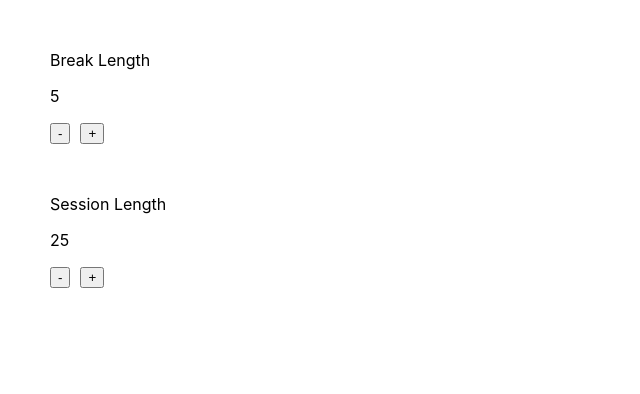
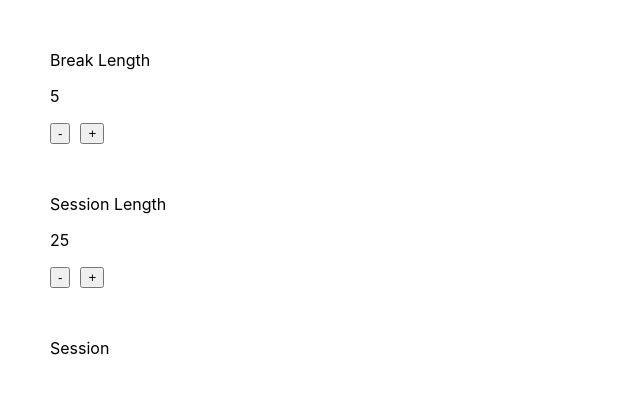
Before and after one commit to Airscripts/fcc-clock, a React (Create React App) app: page / in a window 1280 px wide. Shown: the top 394 px of the page, without its empty margins (0-640 px from the left). Built offline with nearby package versions, Linux system fonts and the light colour scheme.

Commit message:
feat: add user story #7

```diff
--- a/src/App.js
+++ b/src/App.js
@@ -27,6 +27,10 @@ function App() {
 
         <button id="session-increment">+</button>
       </div>
+
+      <div style={{ marginTop: 50 }}>
+        <p id="time-label">Session</p>
+      </div>
     </div>
   );
 }
```
